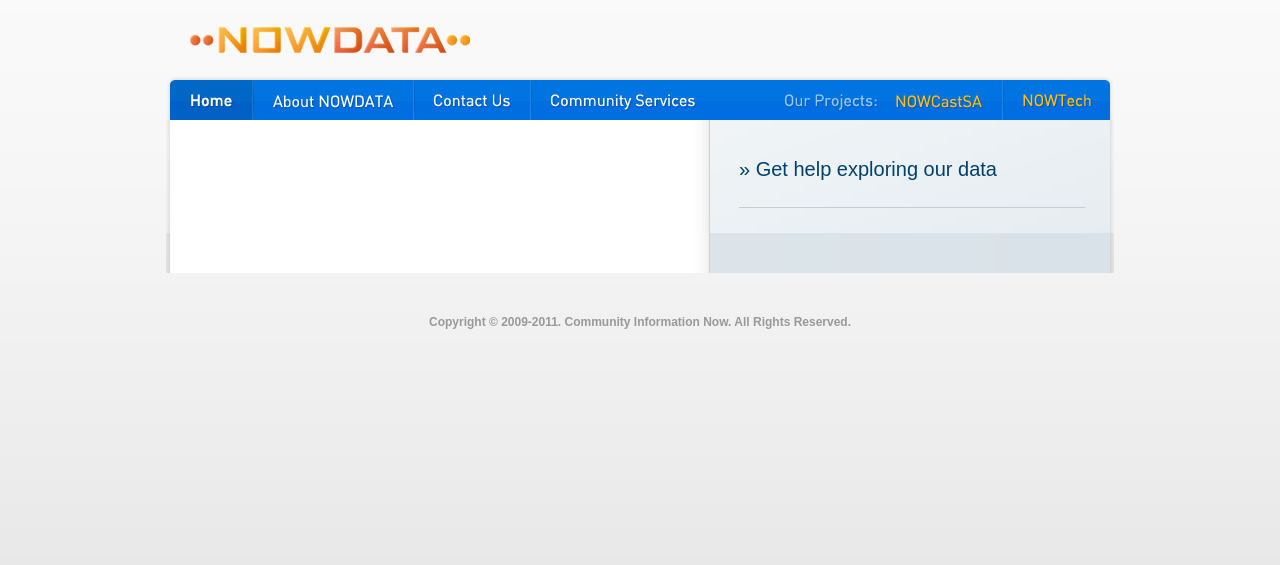
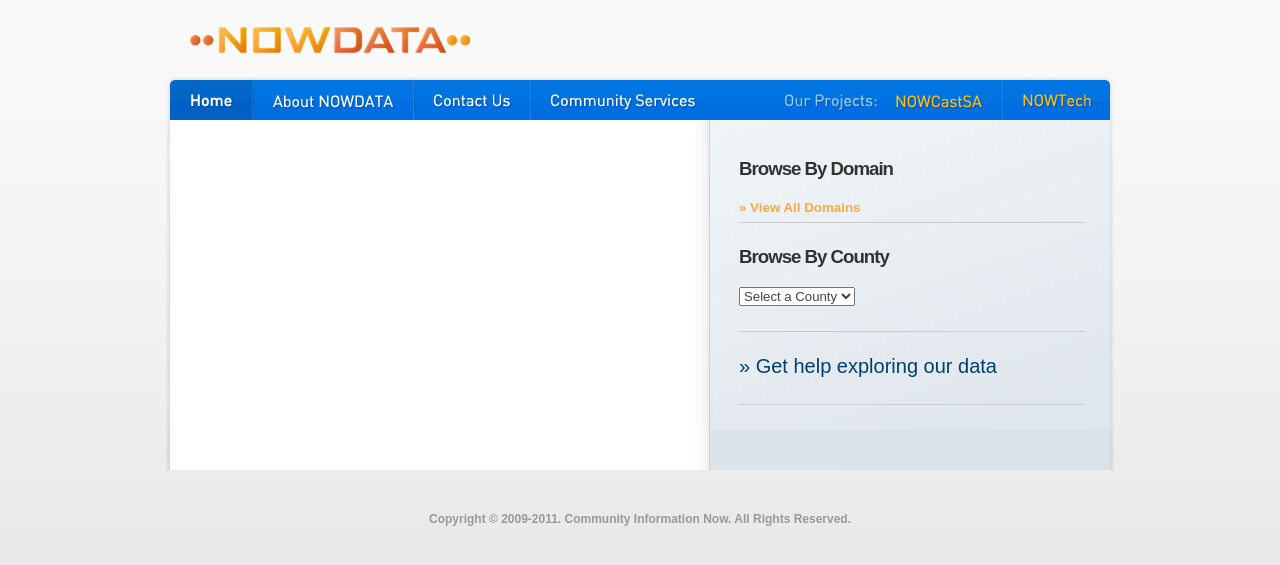
Before and after one commit to mocha/NowData, a Django app: template templates/dataexplorer/view_indicator.html in a window 1280 px wide. Shown: the top 565 px of the page. Run offline with Django 3.2, Linux system fonts and the light colour scheme; the template is opened without the code that fills it, so the values that code supplies are empty; some libraries are stand-ins or nearby versions.

Commit message:
updates to stuff... not sure where we're at, just getting github up to date

```diff
--- a/dataexplorer/views.py
+++ b/dataexplorer/views.py
@@ -147,14 +147,18 @@ def all_indicators(request):
 
 
 
-
+import random
 def view_indicator(request, slug):
     indicator = Indicator.objects.get(slug = slug)
+    related_domain = random.choice(indicator.domain.all())
+    related_domain_indicators = related_domain.indicator_set.all()[:6]
     return render_to_response (
         'dataexplorer/view_indicator.html',
         {
           'indicator': indicator,
           'title': indicator.name,
+          'related_domain':related_domain,
+          'related_domain_indicators':related_domain_indicators,
         },
         context_instance=RequestContext(request)
     )
--- a/media/css/style.css
+++ b/media/css/style.css
@@ -305,7 +305,7 @@ ul.checkbox_list {
 
 ul.checkbox_list li {
   display: block;
-  margin : 0 10px 10px 0;
+  margin : 0 10px 0px 0;
   float: left;
   width : 168px;
 }
@@ -317,5 +317,14 @@ ul.checkbox_list li {
 
 
 
+/* indicator page styles */
 
-/* iframed resource page styles */
+.source_name {
+  font-size : 1.2em;
+  color: #00426d;
+  font-weight: bold;
+}
+
+#content #left p {
+  margin-bottom : 1em;
+}
--- a/templates/dataexplorer/view_indicator.html
+++ b/templates/dataexplorer/view_indicator.html
@@ -1,10 +1,19 @@
 {% extends "global/base.html" %}
 {% block content %}
 
+
+{% if indicator.source %}
+	<h2 id="pagesubtitle">
+		<strong>Source:</strong> <a href="{{ indicator.source.display_url }}" target="_blank">{{ indicator.source.name }}</a>
+	</h2>
+{% endif %}
+
 {% if indicator.description %}
 	<h3>Description:</h3>
-	<p>{{ indicator.description }}</p>
+	<p>{{ indicator.description|linebreaks }}</p>
 {% endif %}
+
+
 
 {% if indicator.year_start %}
 	<p>
@@ -14,15 +23,12 @@
 	</p>
 {% endif %}
 
-{% if indicator.source %}
-	<p>
-		<strong>Source:</strong> <a href="{{ indicator.source.display_url }}" target="_blank">{{ indicator.source.name }}</a>
-	</p>
-{% endif %}
 
 {% if indicator.resource_set.all %}
 
-	<h3>Resources:</h3>
+    <hr />
+
+	<h3>Resources in this Indicator</h3>
 	<ul class="data_list">
 		{% for resource in indicator.resource_set.all %}
 			{% include "dataexplorer/_resource_compact.html" %}
@@ -34,6 +40,7 @@
 
 {% if request.user.is_staff %}
 	{% if indicator.notes %}
+	    <hr />
 		<div class="notes indicator">
 			<h3>Staff Notes:</h3>
 			<p>{{ indicator.notes|urlize|linebreaks }}</p>
@@ -43,3 +50,25 @@
 
 
 {% endblock %}
+
+
+
+{% block sidebar_content %}
+
+    {% if related_domain %}
+    <div class="section related_indicators">
+        <h3>Other Resources in this Topic ({{ related_domain.name }}):</h3>
+        <ul class="topiclist clearfix">
+            {% for indicator in related_domain_indicators %}
+                <li><a href="/indicators/{{ indicator.slug }}">{{ indicator.name }}</a></li>
+            {% endfor %}
+        </ul>
+    </div>
+    {% endif %}
+
+
+    {% include "sidebars/browse_by_topic.html" %}
+    {% include "sidebars/browse_by_county.html" %}
+
+
+{% endblock %}
```
Also changed, not shown: templates/dataexplorer/indicator_list.html (+11 -10 lines).
